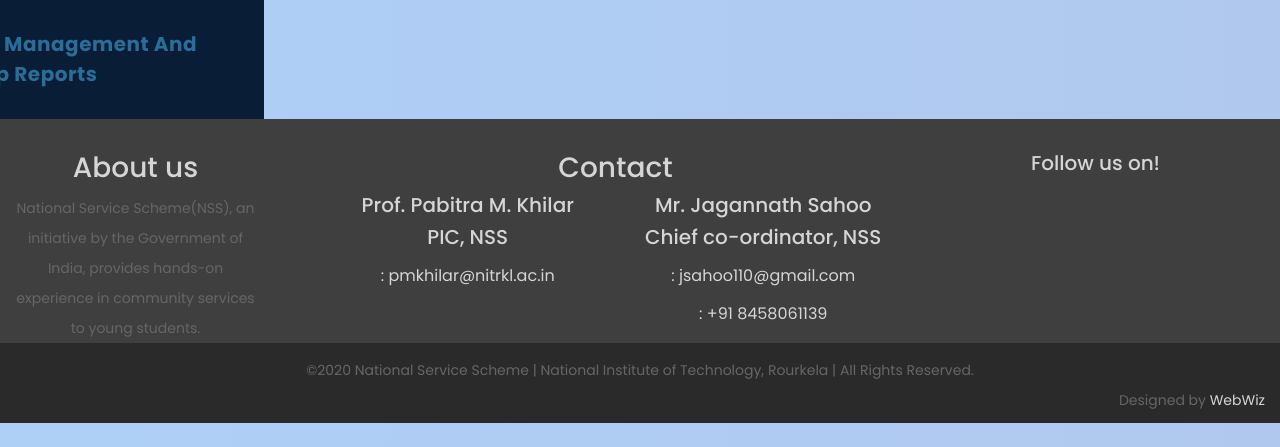
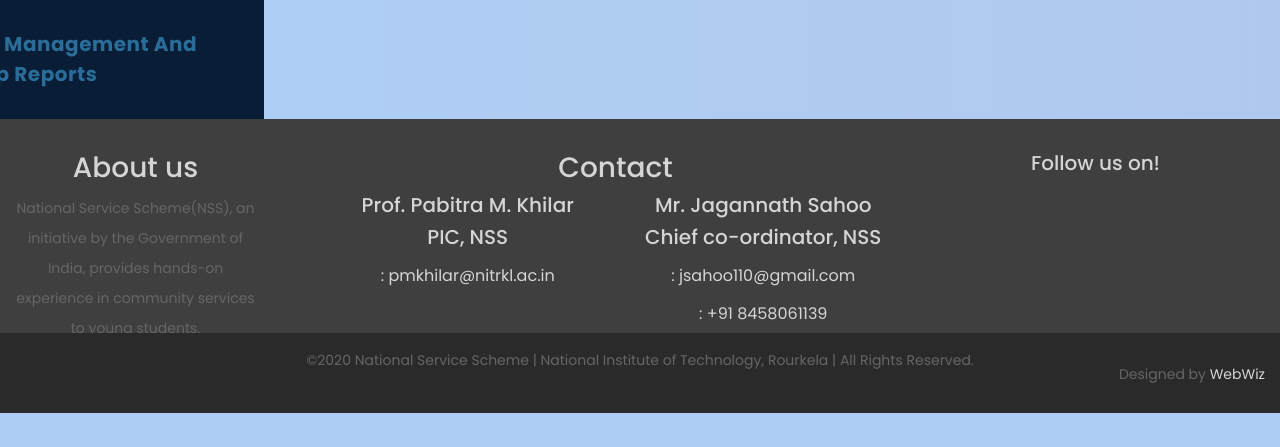
Before and after one commit to Webwiznitr/Project-NSS, a PHP site: page /workplace.html in a window 1280 px wide. Shown: the part 817-1264 px from the top of the page. After the commit the page ends 1230 px from the top, so only its background shows below. Run offline with PHP 8.4, Linux system fonts and the light colour scheme.

Commit message:
Workplace footer padding removed

```diff
--- a/css/homepage.css
+++ b/css/homepage.css
@@ -118,10 +118,12 @@ footer {
 }
 
 .bottom {
+    margin-bottom: -2%;
     background-color: #2A2A2A;
     text-align: center;
     padding-top: 0.75em;
     height: 5em;
+
 }
 
 /*Media Queries for Footer*/
--- a/css/style1.css
+++ b/css/style1.css
@@ -6,7 +6,7 @@ body {
   -moz-osx-font-smoothing: grayscale;
 }
 p {
-  margin-bottom: 0px;
+  margin-bottom: -1rem;
   font-size: 14px;
   color: #666666;
   line-height: 30px;
--- a/workplace.html
+++ b/workplace.html
@@ -261,7 +261,6 @@ What we do: This group is dedicated for the management of yoga classes and prepa
 			</div>
 		</footer>
 
-    <br>
 
 
 
```
